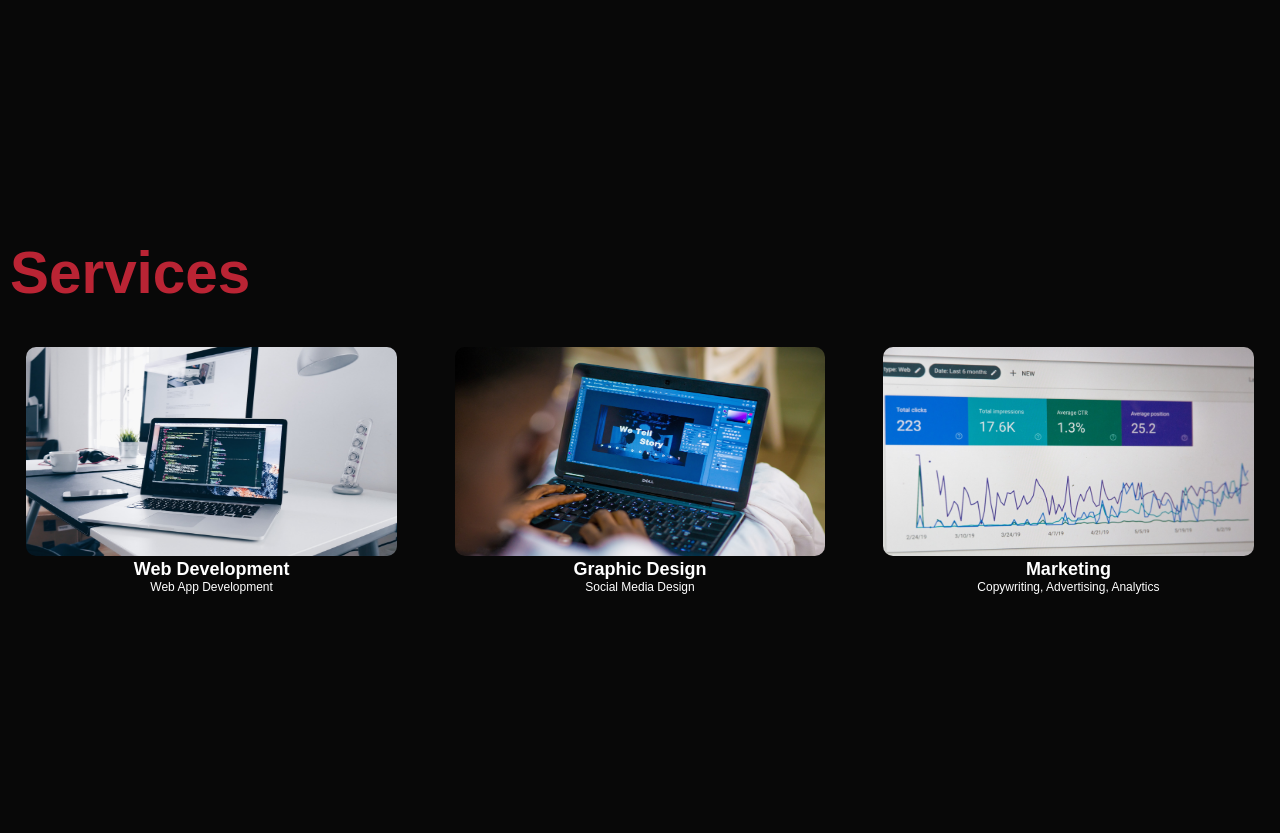
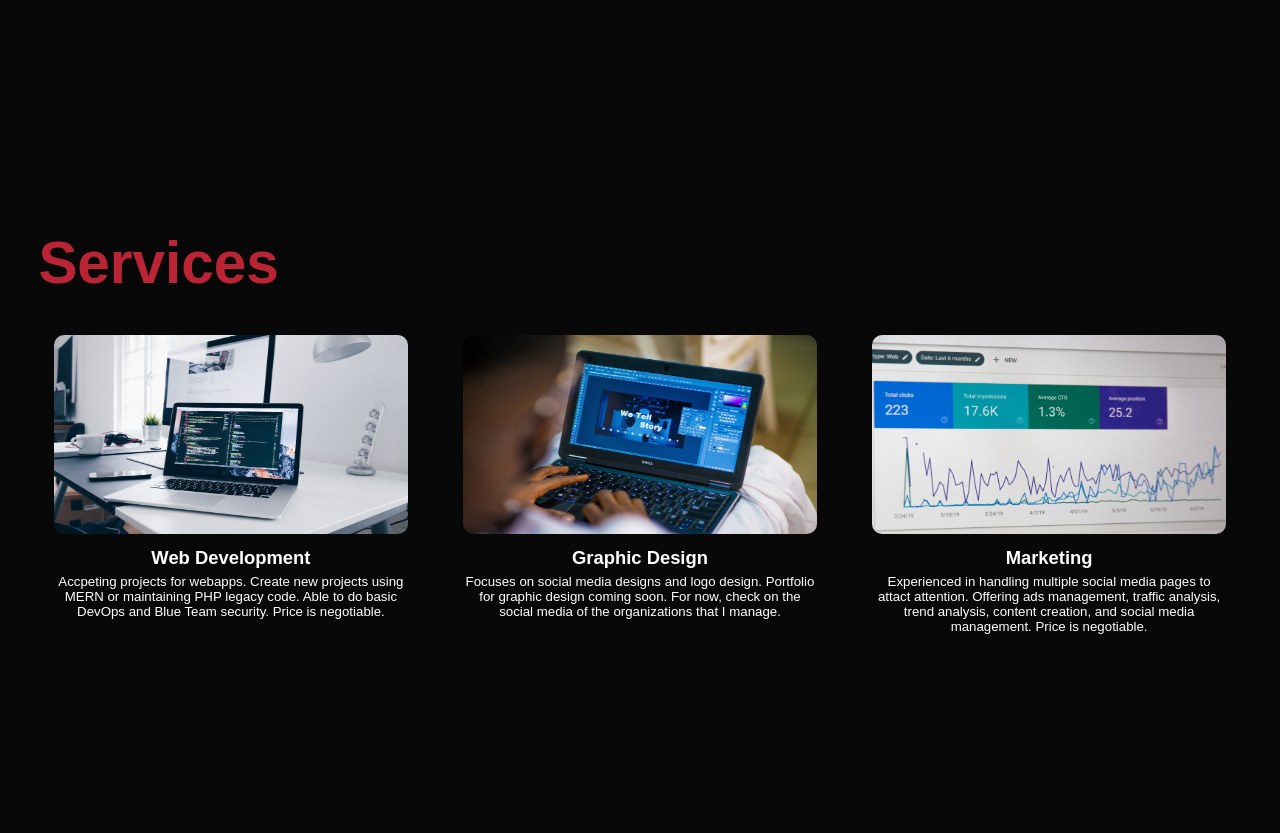
Before and after one commit to gigahidjrikaaa/gigahidjrikaaa.github.io, a PHP site: page / in a window 1280 px wide. Shown: the part 1525-2358 px from the top of the page. Run offline with PHP 8.4, Linux system fonts and the light colour scheme; some libraries are stand-ins or nearby versions.

Commit message:
Added styling and desc for services

```diff
--- a/index.html
+++ b/index.html
@@ -92,17 +92,17 @@
                 <div class="services-item" id="webdev-item" href="#">
                     <img src="images/webdev.jpg" alt="Web Development Service">
                     <h2>Web Development</h2>
-                    <p>Web App Development</p>
+                    <p>Accpeting projects for webapps. Create new projects using MERN or maintaining PHP legacy code. Able to do basic DevOps and Blue Team security. Price is negotiable.</p>
                 </div>
                 <div class="services-item" id="graphic-design-item" href="#">
                     <img src="images/graphic-design.jpg" alt="Graphic Design Service">
                     <h2>Graphic Design</h2>
-                    <p>Social Media Design</p>
+                    <p>Focuses on social media designs and logo design. Portfolio for graphic design coming soon. For now, check on the social media of the organizations that I manage.</p>
                 </div>
                 <div class="services-item" id="marketing-item" href="#">
                     <img src="images/marketing.jpg" alt="Marketing Service">
                     <h2>Marketing</h2>
-                    <p>Copywriting, Advertising, Analytics</p>
+                    <p>Experienced in handling multiple social media pages to attact attention. Offering ads management, traffic analysis, trend analysis, content creation, and social media management. Price is negotiable.</p>
                 </div>
             </div>
         </div>
--- a/style.css
+++ b/style.css
@@ -398,6 +398,10 @@ nav ul li a:hover::after {
     background-color: #080808;
 }
 
+#services .container {
+    padding: 0 3%;
+}
+
 .services-list {
     display: grid;
     grid-template-columns: repeat(auto-fit, minmax(300px, 1fr));
@@ -423,17 +427,35 @@ nav ul li a:hover::after {
     cursor: pointer;
 }
 
+.services-item h2 {
+    font-size: calc(12px + 0.5vw);
+    font-weight: bold;
+    margin-bottom: 5px;
+    color: #FFFFFF;
+    transition: 0.5s;
+}
+
+.services-item p {
+    font-size: calc(12px + 0.1vw);
+    color: #FFFFFF;
+    transition: 0.5s;
+}
+
 .services-item img {
     width: 100%;
     height: auto;
     aspect-ratio: 16/9;
     border-radius: calc(10px);
+    margin-bottom: 10px;
 }
 
 /* =========================================================== */
 /* =============== Responsive Services Section =============== */
 /* =========================================================== */
 @media screen and (max-width: 768px) {
+    #services {
+        height: fit-content;
+    }
     .services-list {
         grid-template-columns: repeat(auto-fit, minmax(200px, 1fr));
     }
```
